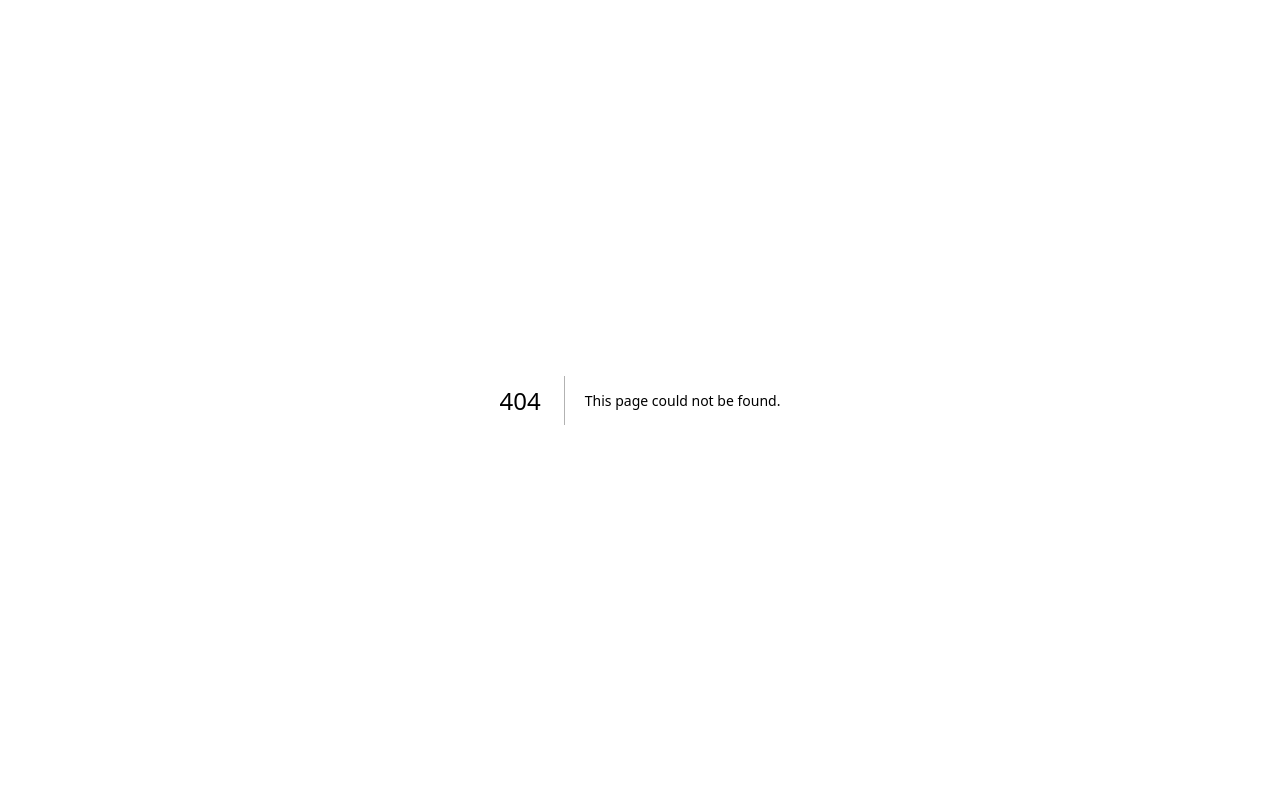
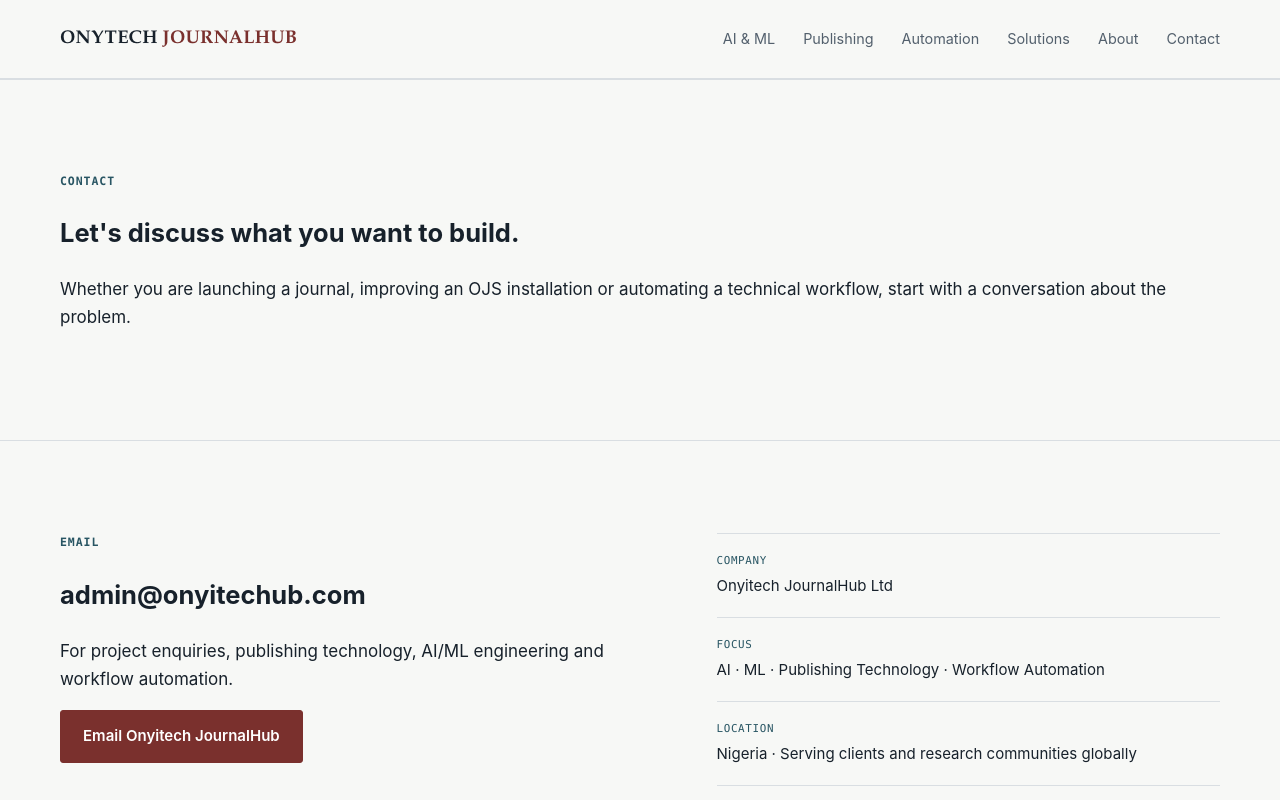
Before and after one commit to onyi4677/onyitechub.com, a Next.js app: page /contact in a window 1280 px wide. Before the commit this address had no page. Shown: the top 800 px of the page. Built offline with nearby package versions, Linux system fonts and the light colour scheme.

Commit message:
Add app/contact/page.tsx for AI, ML and publishing site

```diff
--- /dev/null
+++ b/app/contact/page.tsx
@@ -0,0 +1,17 @@
+import SiteHeader from "../components/SiteHeader";
+import SiteFooter from "../components/SiteFooter";
+
+export const metadata = {
+  title: "Contact | Onyitech JournalHub Ltd",
+  description: "Contact Onyitech JournalHub Ltd about AI/ML, publishing technology and workflow automation.",
+};
+
+export default function ContactPage() {
+  return <><SiteHeader /><main className="detail-page">
+    <section className="detail-hero"><div className="wrap"><p className="eyebrow">CONTACT</p><h1>Let's discuss what you want to build.</h1><p className="detail-lede">Whether you are launching a journal, improving an OJS installation or automating a technical workflow, start with a conversation about the problem.</p></div></section>
+    <section><div className="wrap contact-grid">
+      <div><p className="eyebrow">EMAIL</p><h2>admin@onyitechub.com</h2><p>For project enquiries, publishing technology, AI/ML engineering and workflow automation.</p><a className="btn-primary" href="mailto:admin@onyitechub.com">Email Onyitech JournalHub</a></div>
+      <div className="contact-details"><div><span>COMPANY</span>Onyitech JournalHub Ltd</div><div><span>FOCUS</span>AI · ML · Publishing Technology · Workflow Automation</div><div><span>LOCATION</span>Nigeria · Serving clients and research communities globally</div></div>
+    </div></section>
+  </main><SiteFooter /></>;
+}
```
